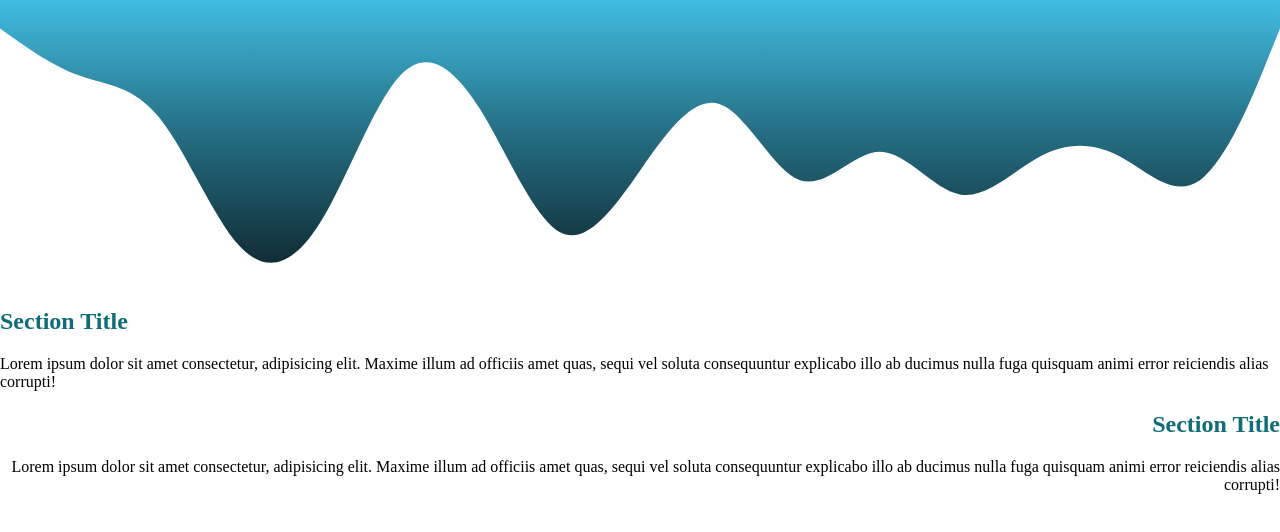
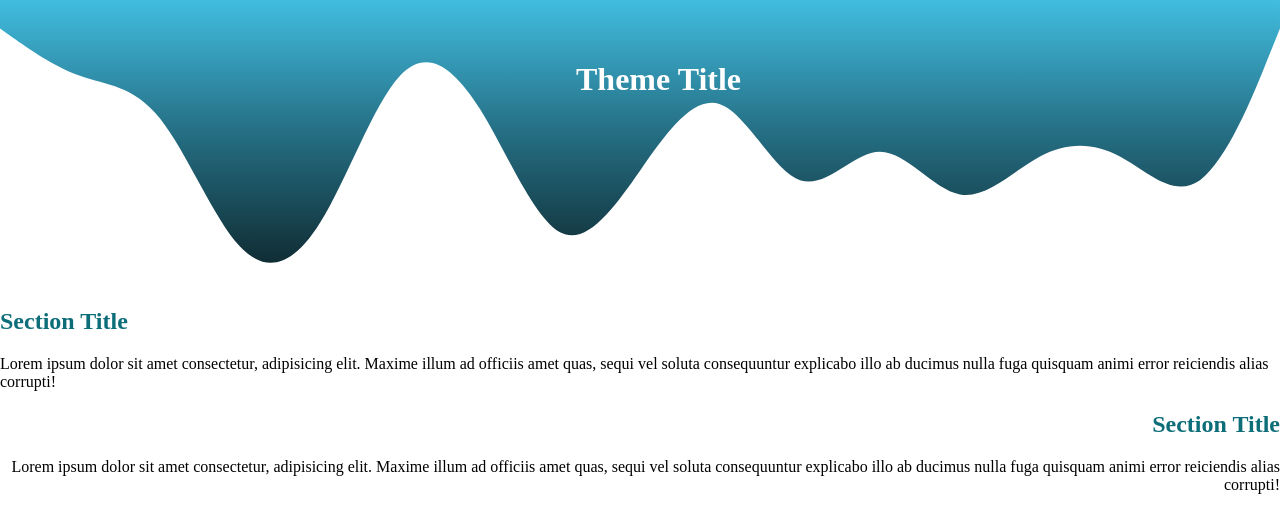
Before and after one commit to Kavvannah/mobile-friendly-practice, a plain HTML site: page index.html in a window 1280 px wide. Drawn offline with Linux system fonts and the light colour scheme.

Commit message:
added theme title

```diff
--- a/css/style.css
+++ b/css/style.css
@@ -4,6 +4,13 @@
 }
 svg {
     fill: #0d6d78;
+}
+#theme-title{
+    position: absolute;
+    top: 5vh;
+    left: 45%;
+    color: white;
+    padding: ;
 }
 .one{
     text-align: left;
--- a/index.html
+++ b/index.html
@@ -9,6 +9,8 @@
     <title>Take Home Challenge</title>
 </head>
 <body>
+
+    <!-- Header Starts -->
     <svg xmlns="http://www.w3.org/2000/svg" viewBox="0 0 1440 320">
 
         <!-- another way to style svg linear gradient (recommends css) -->
@@ -27,6 +29,11 @@
         <path class ="answer-key"fill-opacity="1" d="M0,32L15,42.7C30,53,60,75,90,85.3C120,96,150,96,180,133.3C210,171,240,245,270,277.3C300,309,330,299,360,250.7C390,203,420,117,450,85.3C480,53,510,75,540,122.7C570,171,600,245,630,261.3C660,277,690,235,720,192C750,149,780,107,810,117.3C840,128,870,192,900,202.7C930,213,960,171,990,170.7C1020,171,1050,213,1080,218.7C1110,224,1140,192,1170,176C1200,160,1230,160,1260,176C1290,192,1320,224,1350,202.7C1380,181,1410,107,1425,69.3L1440,32L1440,0L1425,0C1410,0,1380,0,1350,0C1320,0,1290,0,1260,0C1230,0,1200,0,1170,0C1140,0,1110,0,1080,0C1050,0,1020,0,990,0C960,0,930,0,900,0C870,0,840,0,810,0C780,0,750,0,720,0C690,0,660,0,630,0C600,0,570,0,540,0C510,0,480,0,450,0C420,0,390,0,360,0C330,0,300,0,270,0C240,0,210,0,180,0C150,0,120,0,90,0C60,0,30,0,15,0L0,0Z">
         </path>
     </svg>
+
+    <h1 id="theme-title">Theme Title</h1>
+    <!-- header ENDS -->
+
+    <!-- main section STARTS -->
         <div class="one">
             <h2 class="section-title">Section Title</h2>
         <p>Lorem ipsum dolor sit amet consectetur, adipisicing elit. Maxime illum ad officiis amet quas, sequi vel soluta consequuntur explicabo illo ab ducimus nulla fuga quisquam animi error reiciendis alias corrupti!</p>
@@ -36,7 +43,6 @@
             <h2 class="section-title">Section Title</h2>
         <p>Lorem ipsum dolor sit amet consectetur, adipisicing elit. Maxime illum ad officiis amet quas, sequi vel soluta consequuntur explicabo illo ab ducimus nulla fuga quisquam animi error reiciendis alias corrupti!</p>
         </div>
-
-
+        <!-- main section ENDS -->
 </body>
 </html>
```
